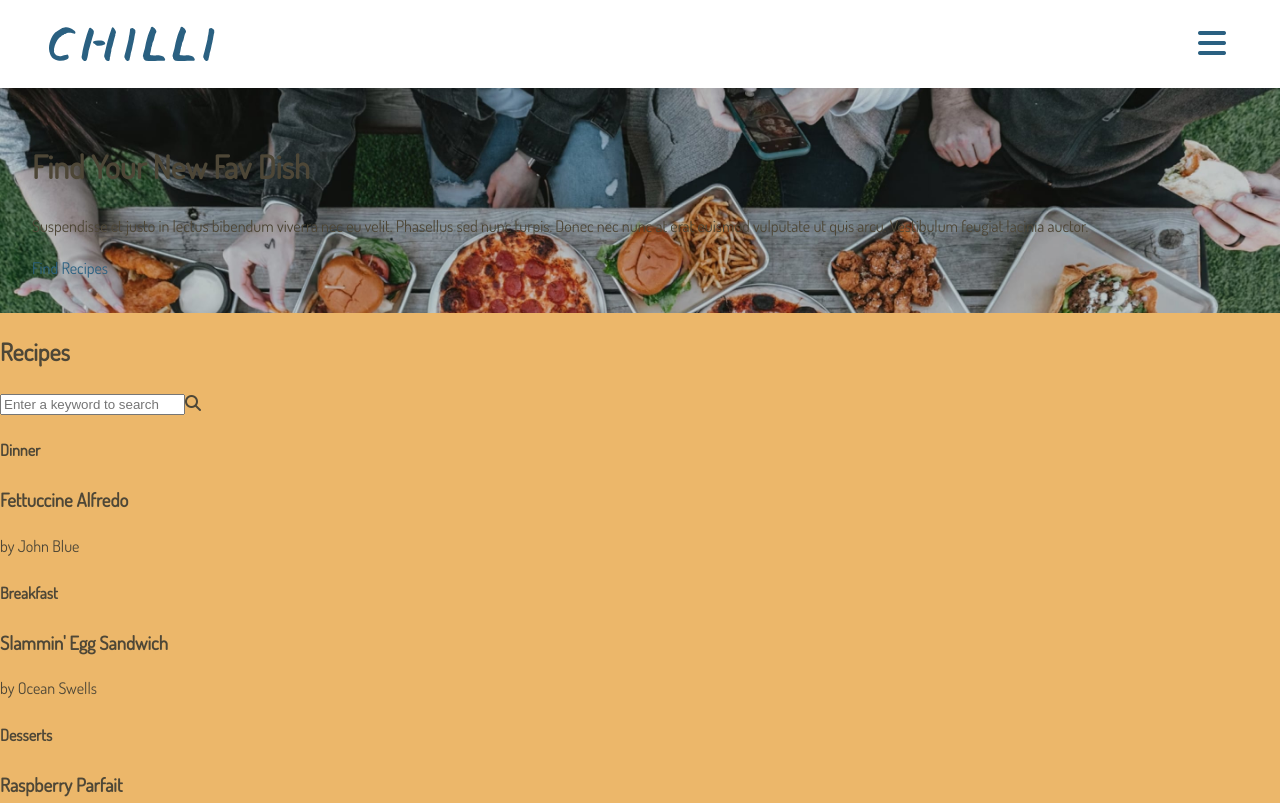
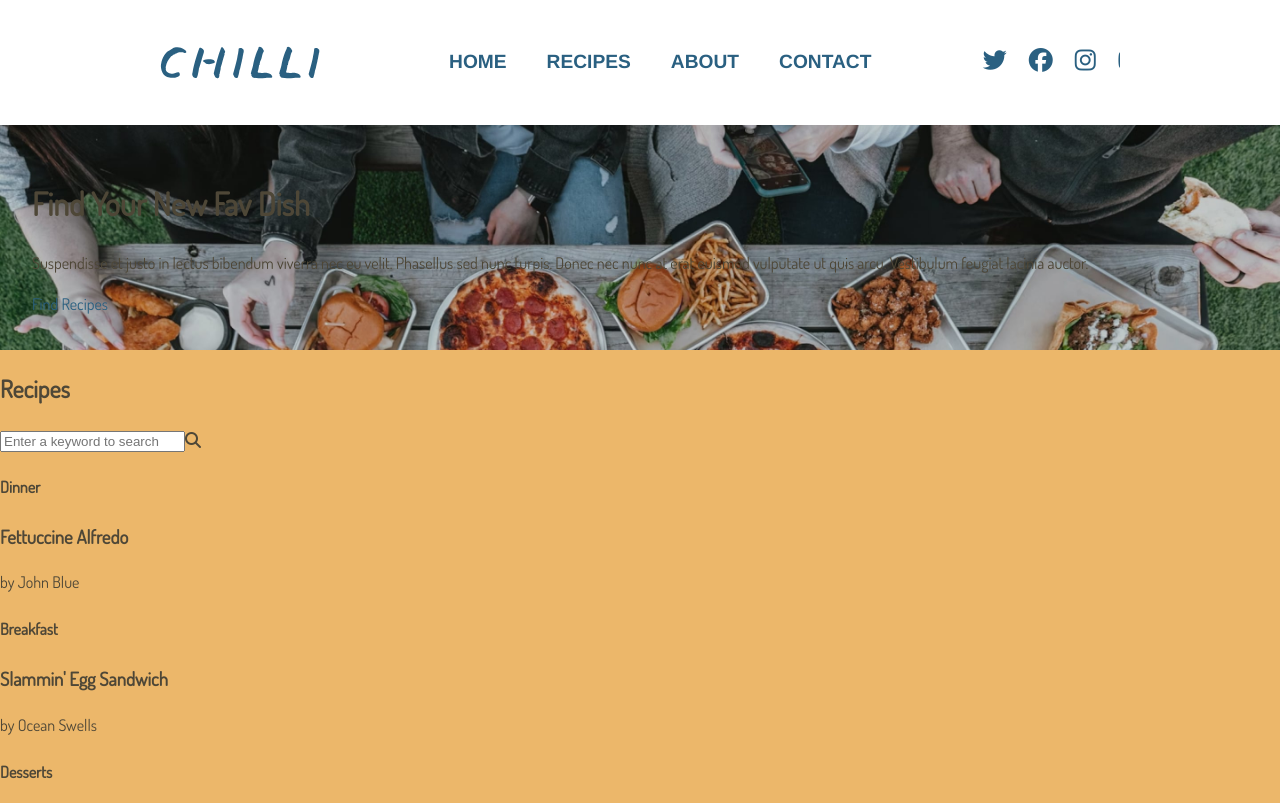
Before and after one commit to MalcolmSmalls/recipes-project, a plain HTML site: page index.html in a window 1280 px wide. Shown: the top 803 px of the page. Drawn offline with nearby package versions, Linux system fonts and the light colour scheme.

Commit message:
Make navbar responsive

```diff
--- a/index.html
+++ b/index.html
@@ -22,7 +22,7 @@
                 <div class="nav-list">
                     <button class="close-nav-btn" aria-label="close navigation">&times;</button>
                     <div class="mid-nav">
-                        <ul>
+                        <ul class="menu-list">
                             <li><a class="menu-link" href="#">Home</a></li>
                             <li><a class="menu-link" href="#">Recipes</a></li>
                             <li><a class="menu-link" href="#">About</a></li>
@@ -31,10 +31,10 @@
                     </div>
                     <div class="right-nav">
                         <ul>
-                            <a href="#"><li><i class="fa-brands fa-twitter"></i></li></a>
-                            <a href="#"><li><i class="fa-brands fa-facebook"></i></li></a>
-                            <a href="#"><li><i class="fa-brands fa-instagram"></i></li></a>
-                            <a href="#"><li><i class="fa-brands fa-youtube"></i></li></a>
+                            <a href="#"><li><i class="fa-brands fa-twitter nav-icon"></i></li></a>
+                            <a href="#"><li><i class="fa-brands fa-facebook nav-icon"></i></li></a>
+                            <a href="#"><li><i class="fa-brands fa-instagram nav-icon"></i></li></a>
+                            <a href="#"><li><i class="fa-brands fa-youtube nav-icon"></i></li></a>
                         </ul>
                     </div>
                 </div>
--- a/styles.css
+++ b/styles.css
@@ -83,7 +83,7 @@ nav ul {
     flex-direction: column;
 }
 
-.mid-nav > ul {
+.menu-list {
     display:flex;
     flex-direction: column;
     justify-content: center;
@@ -115,3 +115,38 @@ a:hover, a:focus, .close-nav-btn:hover, .close-nav-btn:focus {
     right: 5%;
     top: 2%; */
 }
+
+
+@media (min-width:992px){
+    .nav-btn, .close-nav-btn{
+        display:none;
+    }
+    .right-div-wrapper{
+        position:initial;
+    }
+    .menu-list{
+        flex-direction: row;
+        font-size:.5rem;
+        gap:5em;
+    }
+    .nav-list{
+        flex-direction: row;
+        justify-content: space-between;
+        width: 64vw;
+        /* border:2px solid black; */
+    }
+    nav{
+        justify-content: start;
+        padding: 2em 10em;
+    }
+    .menu-link{
+        font-size:1.2rem;
+    }
+    .mid-nav{
+        margin: 0 auto;
+    }
+    .nav-icon {
+        font-size:1.5rem;
+        margin-right:.5em;
+    }
+}
```
